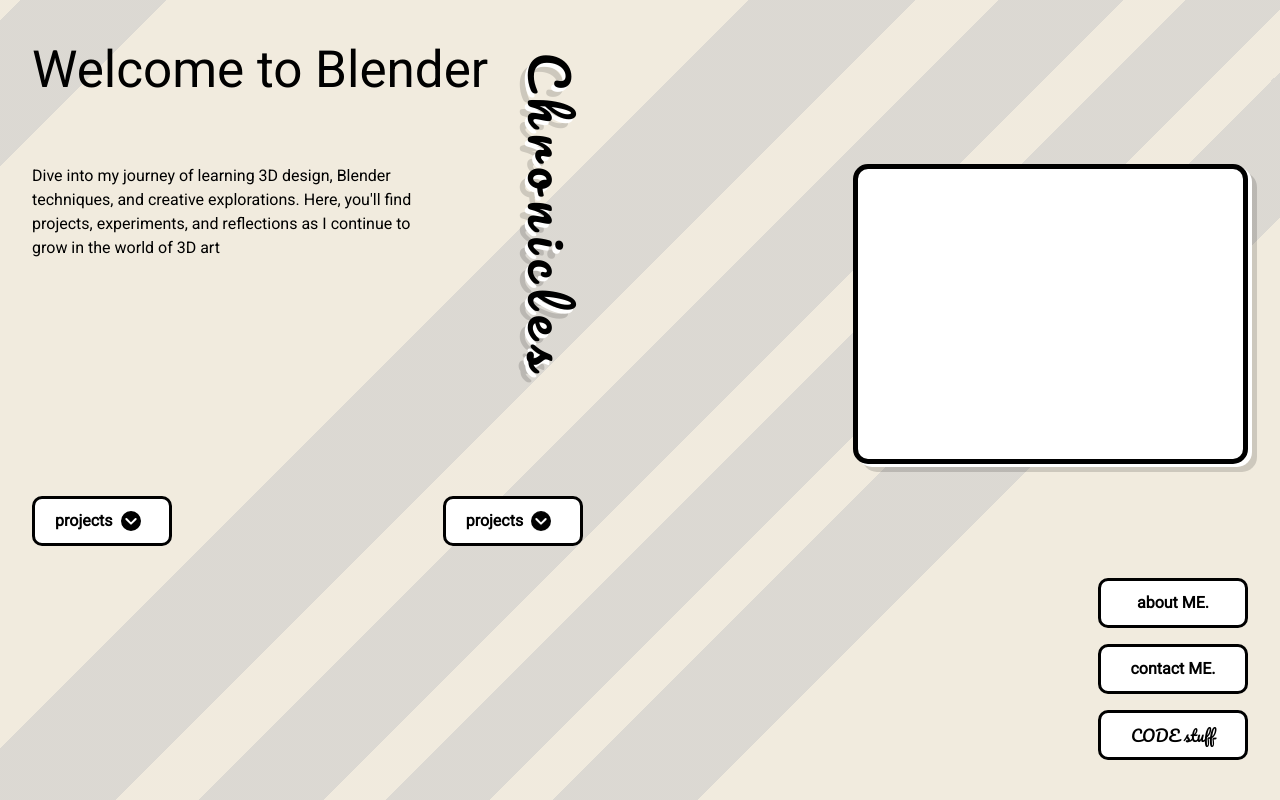
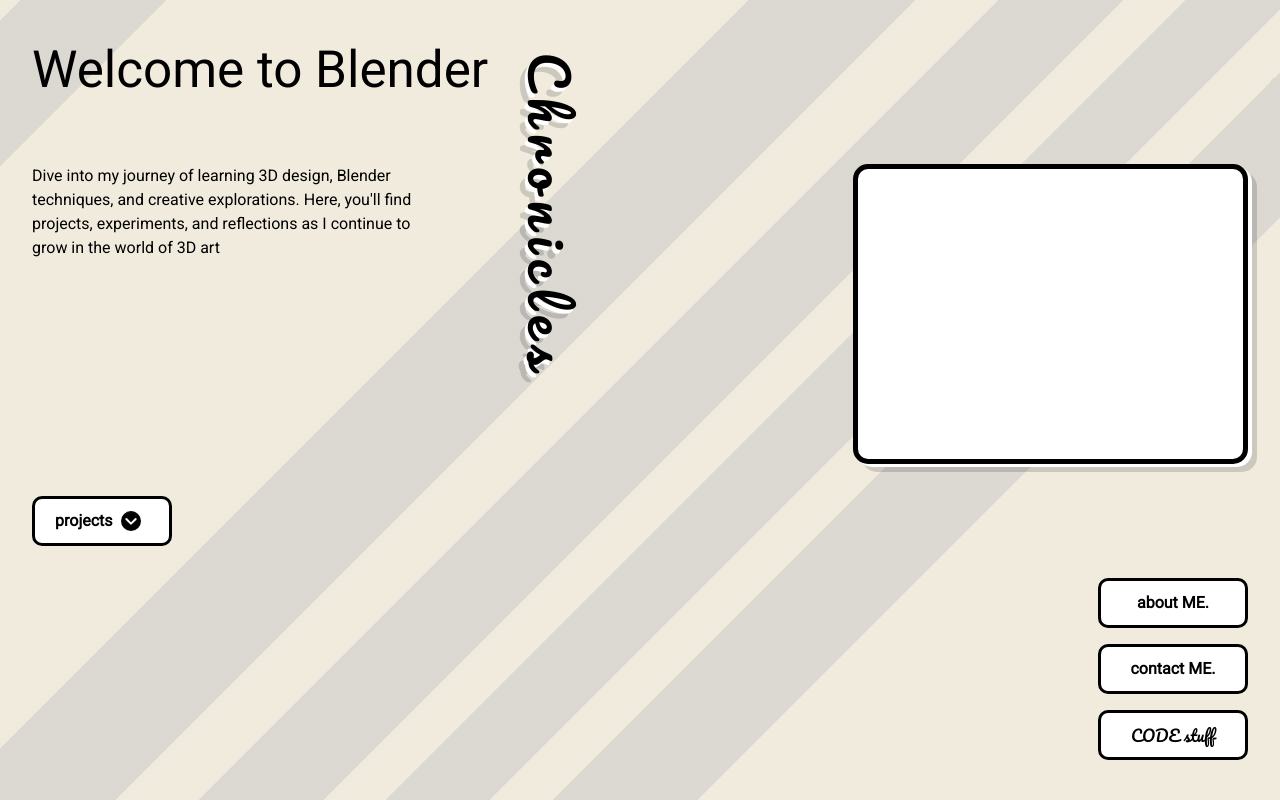
Before and after one commit to rickyl3aks/blender-chronicles, a Next.js app: page / in a window 1280 px wide. Built offline with nearby package versions, Linux system fonts and the light colour scheme.

Commit message:
refactor: restructure layout by removing unused button and adjusting DropDown placement

```diff
--- a/app/page.tsx
+++ b/app/page.tsx
@@ -31,16 +31,10 @@
           Dive into my journey of learning 3D design, Blender techniques, and creative explorations. Here, you'll find projects, experiments, and
           reflections as I continue to grow in the world of 3D art
         </p>
-        <button className="btn-projects flex items-center gap-2 relative overflow-hidden px-4 py-2">
-          projects
-          <span className="inline-flex justify-center items-center w-[20px] h-[20px] rounded-full border-2 border-black text-white bg-black animate-bounceArrow">
-            <svg xmlns="http://www.w3.org/2000/svg" className="w-4 h-4 text-black" fill="none" viewBox="0 0 24 24" stroke="white" strokeWidth={3}>
-              <path strokeLinecap="round" strokeLinejoin="round" d="M19 9l-7 7-7-7" />
-            </svg>
-          </span>
-        </button>
 
-        <DropDown />
+        <div className="col-start-1 col-end-2 h-[50px] w-[140px]">
+          <DropDown />
+        </div>
 
         <div className="right-box"></div>
       </div>
```
